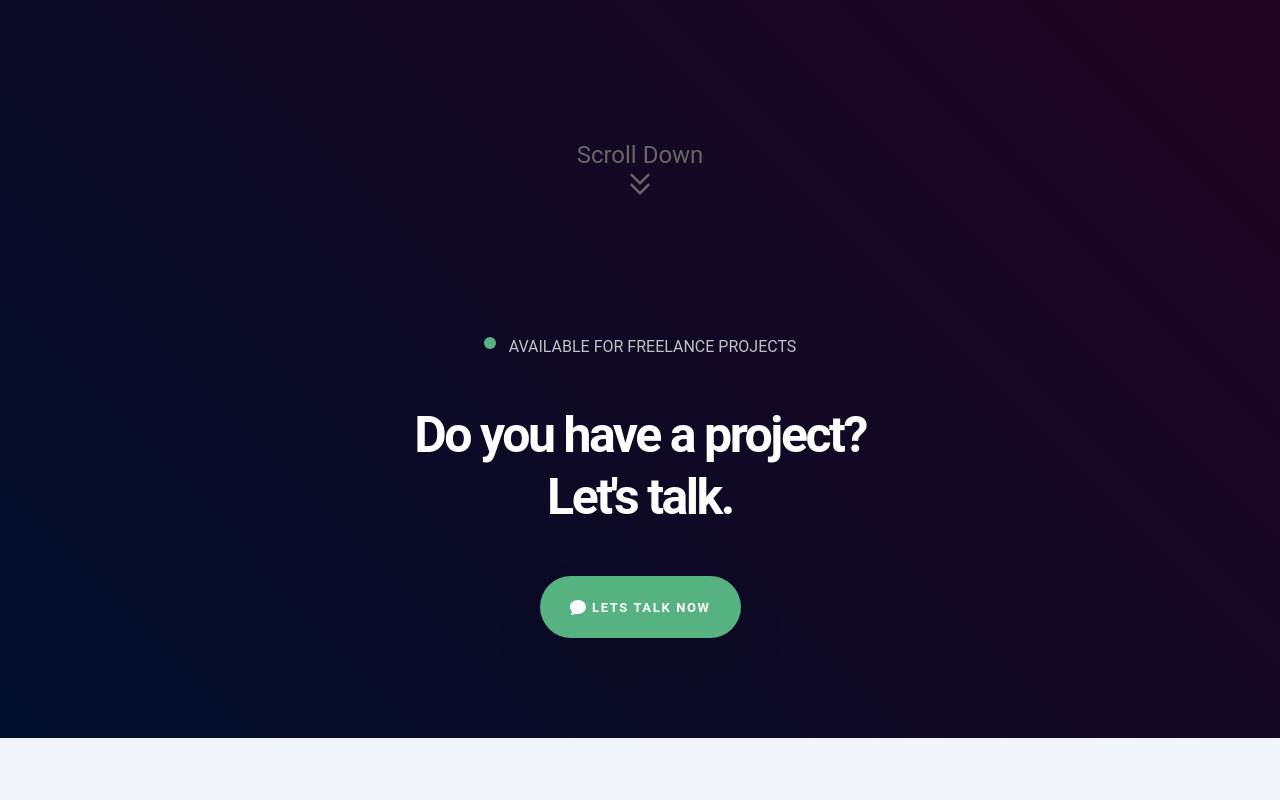
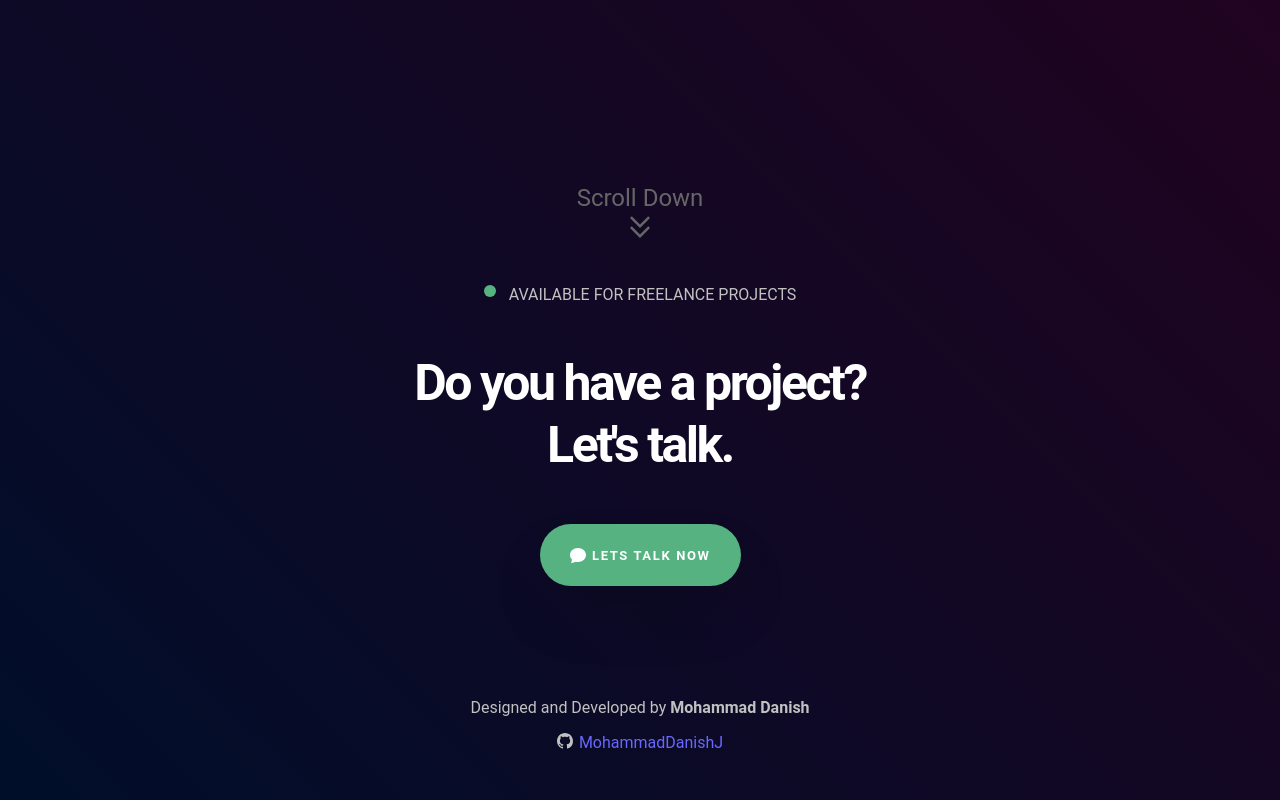
Before and after one commit to MohammadDanishJ/portfolio, a React (Create React App) app: page / in a window 1280 px wide. Shown: the part 563-1363 px from the top of the page. Before the commit the page ends 1301 px from the top, so only its background shows below. Built offline with nearby package versions, Linux system fonts and the light colour scheme.

Commit message:
added footer section

```diff
--- a/src/components/Components.jsx
+++ b/src/components/Components.jsx
@@ -1,2 +1,3 @@
 export {default as Contact} from './Contact'
 export {default as LandingSection} from './LandingSection'
+export {default as FooterSection} from './FooterSection'
--- /dev/null
+++ b/src/components/FooterSection.jsx
@@ -0,0 +1,18 @@
+import React from 'react'
+import './FooterSection.styles.css'
+import {BsGithub} from 'react-icons/bs'
+const FooterSection = () => {
+  console.log('j')
+  return (
+    <section id="contact" className="main prel fl fl-c">
+        <div className="container lhinit fl fl-c fl-d-cl">
+            <div className='fl fl-c fl-d-cl'>
+                <div className='p12 text-center'>Designed and Developed by <strong>Mohammad Danish</strong></div>
+                <a href='https://github.com/MohammadDanishJ' className='fl'> <BsGithub size={16} style={{marginRight:6}}/> <span style={{color: '#6868ff'}}>MohammadDanishJ</span></a>
+            </div>
+        </div>
+    </section>
+  )
+}
+
+export default FooterSection
--- /dev/null
+++ b/src/components/FooterSection.styles.css
@@ -0,0 +1,4 @@
+.main {
+    padding-top: 3rem;
+    padding-bottom: 3rem;
+}
--- a/src/pages/Home/index.jsx
+++ b/src/pages/Home/index.jsx
@@ -1,5 +1,5 @@
 import React from 'react'
-import {Contact, LandingSection} from '../../components/Components'
+import {Contact, FooterSection, LandingSection} from '../../components/Components'
 
 const Home = () => {
   return (
@@ -16,6 +16,7 @@ const Home = () => {
 
       <LandingSection />
       <Contact/>
+      <FooterSection/>
     </main>
   )
 }
```
